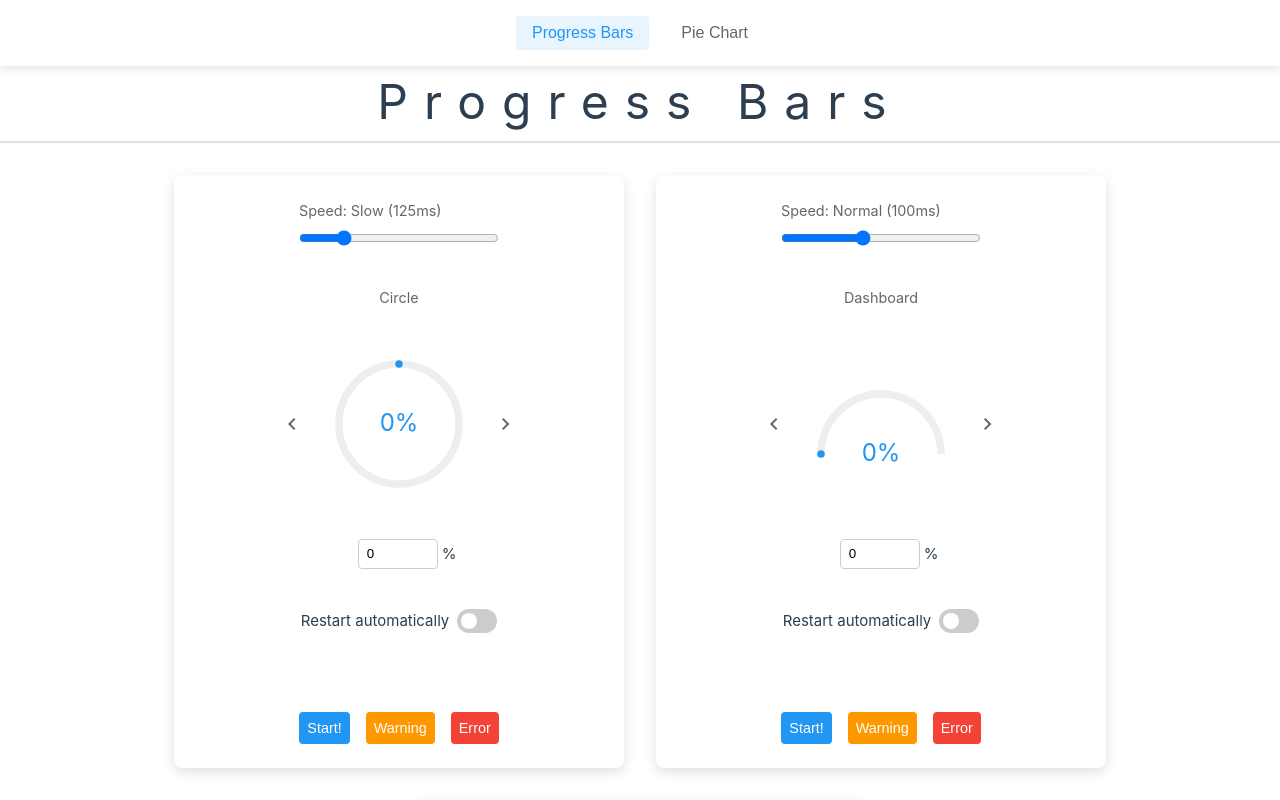
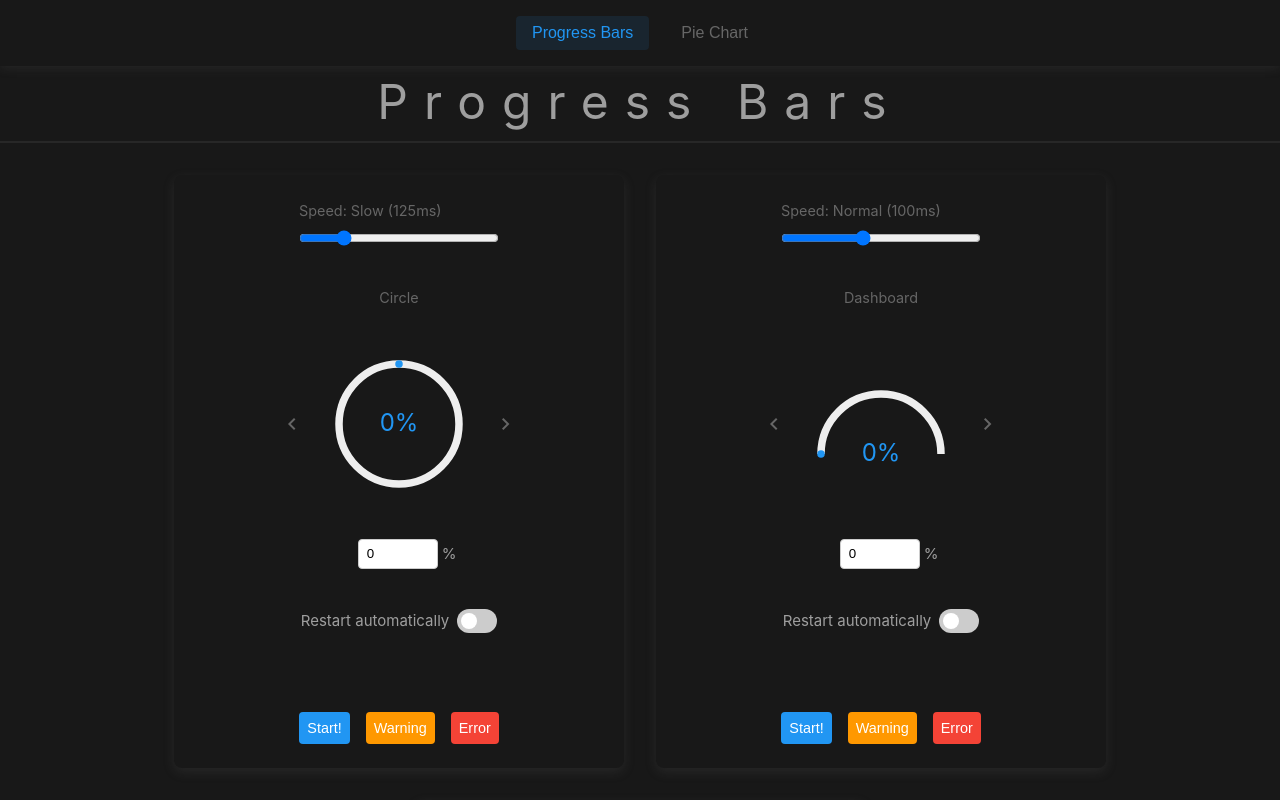
Before and after one commit to Vrolok15/test-vue-progress-bars, a Vue app in the folder test-vue/: page /progress in a window 1280 px wide. Shown: the top 800 px of the page. Built offline with nearby package versions, Linux system fonts and the light colour scheme.

Commit message:
Removed light theme

```diff
--- a/test-vue/src/assets/base.css
+++ b/test-vue/src/assets/base.css
@@ -19,35 +19,22 @@
   --vt-c-text-light-2: rgba(60, 60, 60, 0.66);
   --vt-c-text-dark-1: var(--vt-c-white);
   --vt-c-text-dark-2: rgba(235, 235, 235, 0.64);
+
 }
 
 /* semantic color variables for this project */
 :root {
-  --color-background: var(--vt-c-white);
-  --color-background-soft: var(--vt-c-white-soft);
-  --color-background-mute: var(--vt-c-white-mute);
+  --color-background: var(--vt-c-black);
+  --color-background-soft: var(--vt-c-black-soft);
+  --color-background-mute: var(--vt-c-black-mute);
 
-  --color-border: var(--vt-c-divider-light-2);
-  --color-border-hover: var(--vt-c-divider-light-1);
+  --color-border: var(--vt-c-divider-dark-2);
+  --color-border-hover: var(--vt-c-divider-dark-1);
 
-  --color-heading: var(--vt-c-text-light-1);
-  --color-text: var(--vt-c-text-light-1);
+  --color-heading: var(--vt-c-text-dark-1);
+  --color-text: var(--vt-c-text-dark-2);
 
   --section-gap: 160px;
-}
-
-@media (prefers-color-scheme: dark) {
-  :root {
-    --color-background: var(--vt-c-black);
-    --color-background-soft: var(--vt-c-black-soft);
-    --color-background-mute: var(--vt-c-black-mute);
-
-    --color-border: var(--vt-c-divider-dark-2);
-    --color-border-hover: var(--vt-c-divider-dark-1);
-
-    --color-heading: var(--vt-c-text-dark-1);
-    --color-text: var(--vt-c-text-dark-2);
-  }
 }
 
 *,
```
